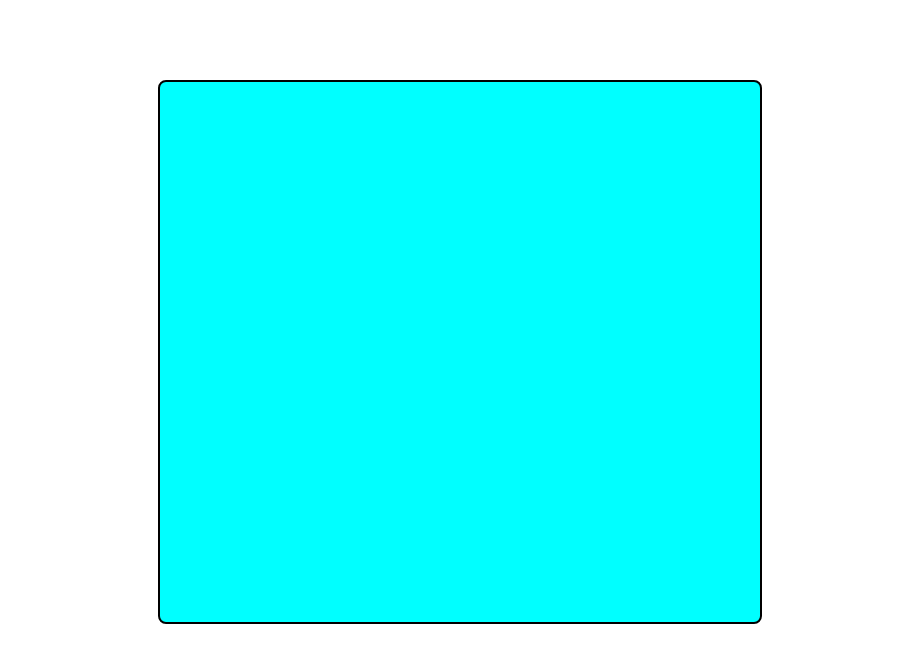
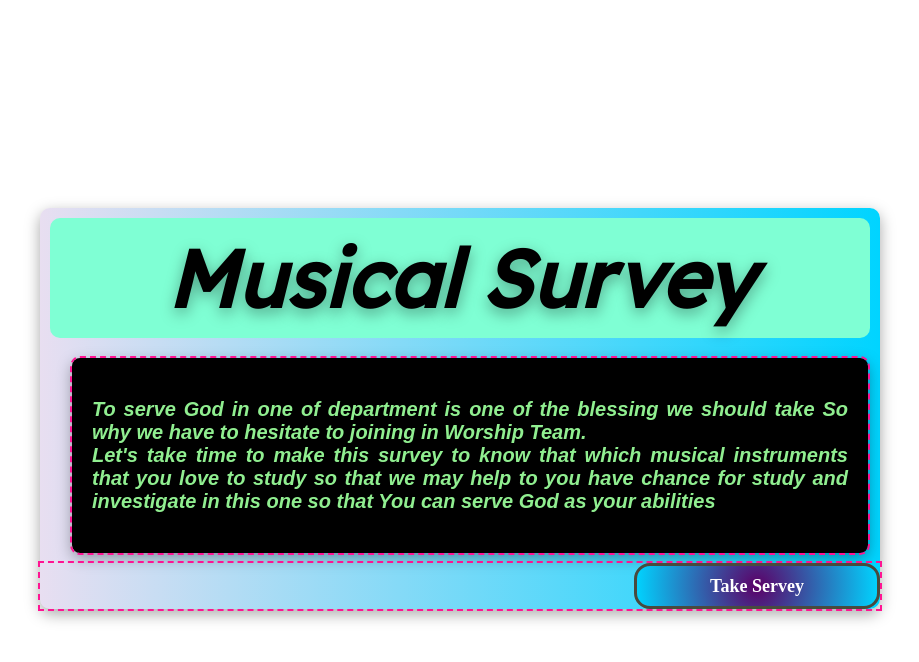
Before and after one commit to PhanNgocTrieu/web_developer, a plain HTML site: page _self_project/SurveyForm/index.html in a window 1280 px wide. Shown: the whole page, without its empty margins (180-1099 px from the left). Drawn offline with Linux system fonts and the light colour scheme; a web font is replaced by a local one.

Commit message:
Add files via upload

```diff
--- a/_self_project/SurveyForm/index.html
+++ b/_self_project/SurveyForm/index.html
@@ -5,10 +5,32 @@
     <meta name="viewport" content="width=device-width, initial-scale=1.0">
     <title>Introduction</title>
     <link href="style.css" rel="stylesheet">
+    <!-- Font import -->
+    <link rel="preconnect" href="https://fonts.googleapis.com">
+    <link rel="preconnect" href="https://fonts.gstatic.com" crossorigin>
+    <link href="https://fonts.googleapis.com/css2?family=Lexend+Deca&family=Rubik+Bubbles&display=swap" rel="stylesheet">
+
 </head>
 <body>
-    <div class="body-section">
-
+    <div class="survey-box">
+        <div class="body-section-title">
+            <strong> Musical Survey </strong>
+        </div>
+        <div class="body-section">
+            <div class="content-introduction-ctn">
+                <p class="content-introduction">
+                    To serve God in one of department is one of the blessing we should take
+                    So why we have to hesitate to joining in Worship Team.
+                    <br>
+                    Let's take time to make this survey to know that which musical instruments that you love to
+                    study so that we may help to you have chance for study and investigate in this one so that You can serve God as your abilities
+                </p>
+            </div>
+        </div>
+        <div class="btn-ctn">
+            <!--  -->
+            <a href="#" class="original-button button-size border-btn">Take Servey</a>
+        </div>
     </div>
 </body>
 </html>
--- a/_self_project/SurveyForm/style.css
+++ b/_self_project/SurveyForm/style.css
@@ -1,22 +1,154 @@
+/* * { */
+    /* Text center horizontal */
+    /* text-align: center; */
+/* } */
+
 body {
     display: flex;
-    background-color:white;
-    align-content: center;
     justify-content: center;
     justify-items: center;
-    margin-top: 80px;
+    align-items: center;
     height: 100vh;
 }
 
+.survey-box {
+    /* border: solid 2px; */
+    /* background-color: aqua; */
+    background: rgb(2,0,36);
+    background: linear-gradient(90deg, rgba(2,0,36,1) 0%, rgba(166,127,200,0.2561956667432598) 0%, rgba(0,212,255,1) 100%);
+    display: block;
+    width: 840px;
+    /* height: 50%; px; */
+    /* Border - shadow */
+    /* box-shadow: px 5px 5px black; */
+    /* box-shadow: 2px 2px 2px 1px rgba(0, 0, 0, 0.2); */
+    box-shadow: rgba(0, 0, 0, 0.35) 0px 5px 15px;
+
+    /* Set border - radius */
+    border-radius: 10px;
+    -webkit-border-radius: 10px;
+    -moz-border-radius: 10px;
+    -ms-border-radius: 10px;
+    -o-border-radius: 10px;
+
+    /* margin: 100px 30px 30px 30px; */
+    margin: 0px;
+    padding: 0px;
+}
+
+
+.body-section-title {
+    font-family: 'Lexend Deca', 'Sans-serif';
+    font-size: 80px;
+    font-weight: 900;
+    text-shadow: rgba(0, 0, 0, 0.35) 0px 5px 15px;
+    text-align: center;
+    /* Change text color here */
+    /* color: blue; */
+    font-style: italic;
+    /* Need to comment */
+    background-color: aquamarine;
+    border-radius: 8px;
+    -webkit-border-radius: 10px;
+    -moz-border-radius: 10px;
+    -ms-border-radius: 10px;
+    -o-border-radius: 10px;
+
+    margin: 10px 10px 10px 10px;
+    padding: 10px;
+}
+
+
 .body-section {
-    border: solid 2px;
+    display: flex;
+    text-align:justify;
+    flex-direction: column;
+    align-items: center;
+    justify-content: center;
+    padding: 10px;
+    width: 100%;
+}
+
+.content-introduction-ctn {
+    /* border: solid 2px; */
     border-radius: 8px;
-    background-color: aqua;
-    width: 600px;
-    height: 540px;
-    box-shadow: 2cm;
-    -webkit-border-radius: 8px;
-    -moz-border-radius: 8px;
-    -ms-border-radius: 8px;
-    -o-border-radius: 8px;
+    background-color: black;
+    box-shadow: rgba(0, 0, 0, 0.35) 0px 5px 15px;
+    width: 90%;
+    /* text-align: center; */
+    font-size: 20px;
+    font-family: sans-serif;
+    font-weight: 550;
+    font-style: italic;
+    color: lightgreen;
+    /* padding: 10px; */
+    position: inherit;
+    padding: 20px;
+    margin: 0px;
+    outline: 2px deeppink dashed;
 }
+
+.btn-ctn {
+    width: 100%;
+    height: 100px;
+    display: flex;
+    justify-content: flex-end;
+    height: inherit;
+
+    align-items: self-end;
+    /* align-self: flex-end; */
+    margin-right: 10px;
+    outline: 2px deeppink dashed;
+}
+
+.original-button {
+    display: flex;
+    /* Center vertical */
+    align-items: center;
+    /* Center horizontal */
+    justify-content: center;
+    line-height: 1;
+    text-decoration: none;
+    color: #ffffff;
+    /* background-image: linear-gradient(90deg, #020024 0%, #090979 35%, #dc8c4b 100%); */
+    background-image: radial-gradient(circle, #5c0067 0%, #00d4ff 100%);
+    transition: 0.5s;
+}
+
+
+.button-size {
+    /* height: 80px; */
+    /* height: 40px; */
+    height: 40px;
+    width: 240px;
+    font-size: 18px;
+    font-weight: bold;
+    /* margin: 120px 10px 10px; */
+}
+
+.border-btn {
+    border: solid #494a3e ;
+    border-radius: 16px;
+}
+
+.original-button:hover {
+    opacity: .75;
+}
+
+@media screen and (max-width: 480px) {
+    /* .body-section { */
+        /* background-color: rebeccapurple; */
+    /* } */
+
+    .body-section-title {
+        font-family: 'Lexend Deca', 'Sans-serif';
+        font-size: 50px;
+        font-weight: 900;
+    }
+}
+
+@media screen and (max-width: 640px) {
+    /* .content-introduction-ctn { */
+        /* margin-bottom: 50px; */
+    /* } */
+}
```
